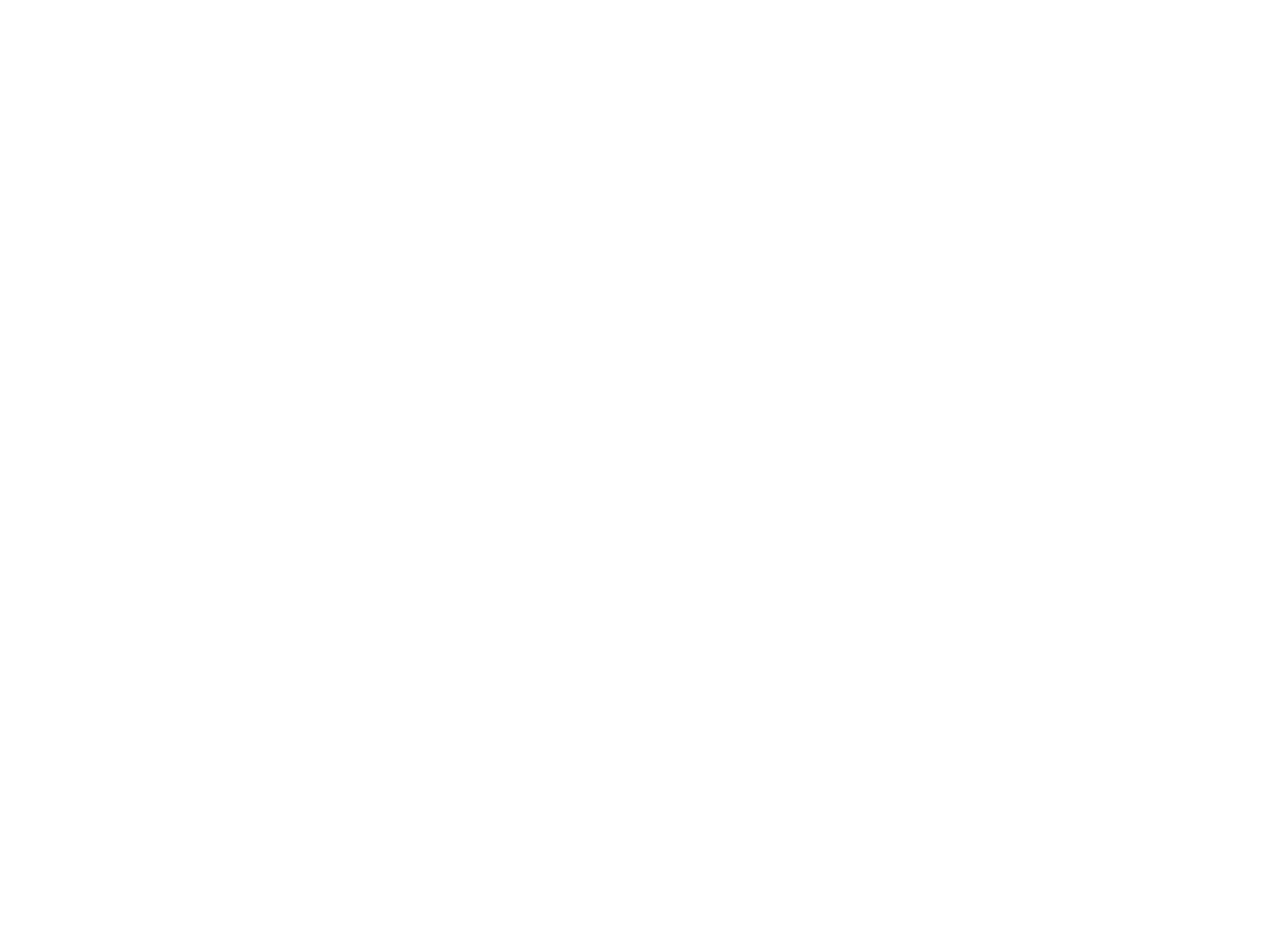
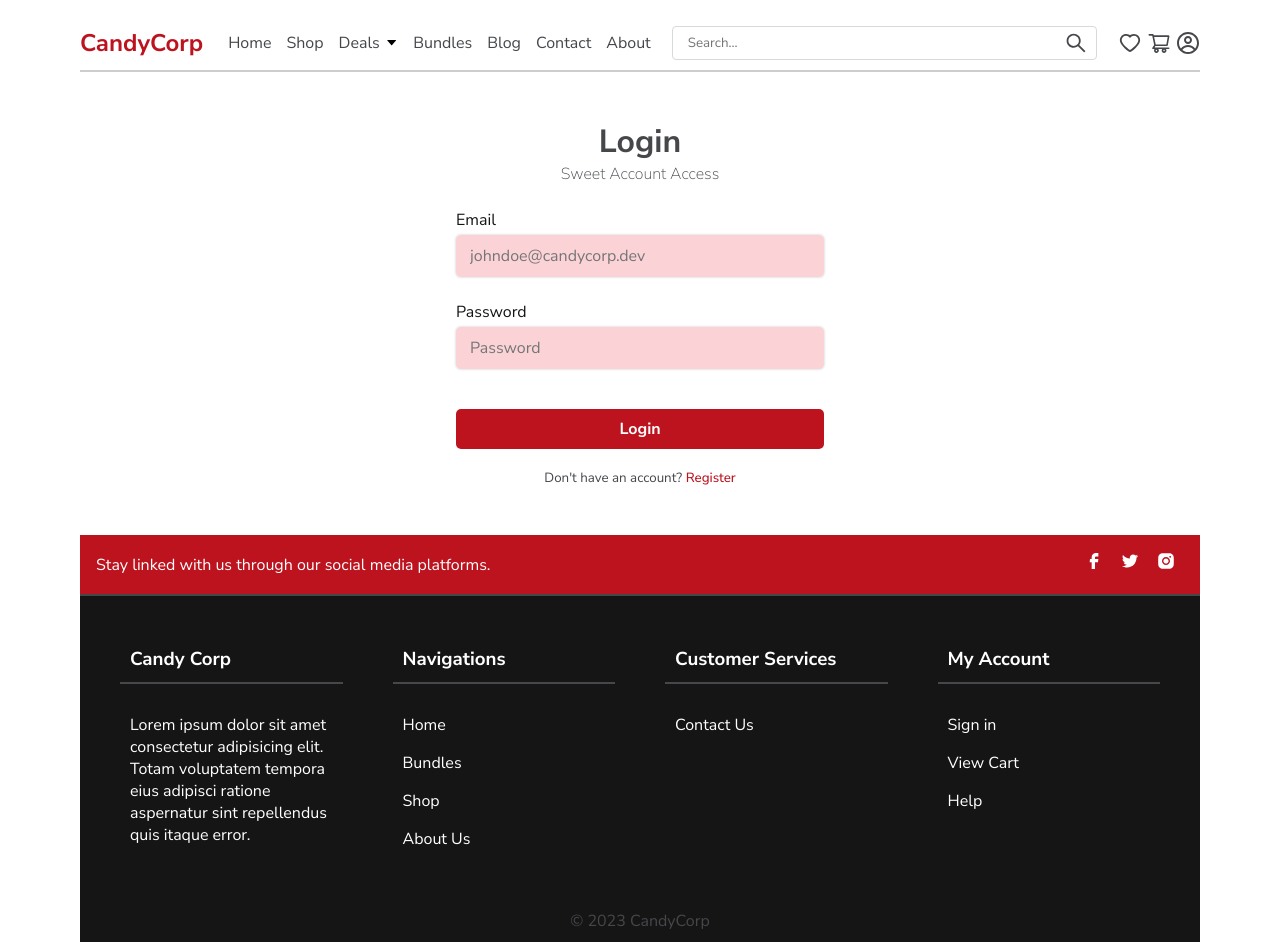
Before and after one commit to abdurrehman0206/CandyCorp-MERN, a React (Create React App) app in the folder frontend/: page /login in a window 1280 px wide. Before the commit this address had no page. Before the commit the page ends 800 px from the top, so only its background shows below. Built offline with nearby package versions, Linux system fonts and the light colour scheme.

Commit message:
Auth Pages Design Updates

```diff
--- a/frontend/src/App.js
+++ b/frontend/src/App.js
@@ -1,6 +1,7 @@
 import { Routes, Route, BrowserRouter } from "react-router-dom";
 import ScrollToTop from "react-scroll-to-top";
-import { Home, AboutUs, Bundles } from "./pages/imports";
+import { Home, AboutUs, Bundles, Login, SignUp } from "./pages/imports";
+
 import { Layout } from "./components/imports";
 
 function App() {
@@ -14,6 +15,8 @@
               <Route path="" element={<Home />} />
               <Route path="about" element={<AboutUs />} />
               <Route path="bundles" element={<Bundles />} />
+              <Route path="login" element={<Login />} />
+              <Route path="signup" element={<SignUp />} />
             </Route>
           </Routes>
         </BrowserRouter>
--- a/frontend/src/components/Layout/Layout.js
+++ b/frontend/src/components/Layout/Layout.js
@@ -18,7 +18,7 @@
     <>
       <Navbar />
       <ScrollTop />
-      <LandingHero />
+      {/* <LandingHero /> */}
       <Outlet />
       <Footer />
     </>
--- a/frontend/src/components/Navbar/Navbar.jsx
+++ b/frontend/src/components/Navbar/Navbar.jsx
@@ -1,4 +1,5 @@
 import { useState } from "react";
+import { useNavigate } from "react-router-dom";
 import SearchBar from "../Common/SearchBar";
 import Links from "./Links";
 import {
@@ -12,6 +13,7 @@
 import { CgProfile, CgFacebook } from "react-icons/cg";
 import { Link } from "react-router-dom";
 function Navbar() {
+  const nav = useNavigate();
   const navItems = [
     { name: "Home", path: "" },
     { name: "Shop", path: "shop" },
@@ -86,7 +88,14 @@
                     <li>My Account</li>
                     <li>Orders</li>
                   </ul>
-                  <button className="btn-box-primary">Sign in</button>
+                  <button
+                    className="btn-box-primary"
+                    onClick={() => {
+                      nav("/login");
+                    }}
+                  >
+                    Sign in
+                  </button>
                 </div>
               </div>
             </li>
--- a/frontend/src/components/Navbar/_Navbar.scss
+++ b/frontend/src/components/Navbar/_Navbar.scss
@@ -1,7 +1,7 @@
 .navbar-container {
   background-color: $theme-accent2;
   min-width: 100%;
-
+  margin-bottom: $xxxl;
   border-bottom: 2px solid rgba(0, 0, 0, 0.2);
   span {
     button {
--- a/frontend/src/index.css
+++ b/frontend/src/index.css
@@ -37,6 +37,7 @@
 body {
   color: #45474b;
   height: 100vh;
+  max-height: -moz-max-content;
   max-height: max-content;
 }
 
@@ -231,6 +232,7 @@
 .navbar-container {
   background-color: #ffffff;
   min-width: 100%;
+  margin-bottom: 2rem;
   border-bottom: 2px solid rgba(0, 0, 0, 0.2);
 }
 .navbar-container span button {
@@ -737,7 +739,8 @@
   padding: 0.75rem;
   background-color: rgba(0, 0, 0, 0.205);
   border-radius: 10px;
-  backdrop-filter: blur(3px);
+  -webkit-backdrop-filter: blur(3px);
+          backdrop-filter: blur(3px);
 }
 @media (max-width: 767px) {
   .landing-hero-container .landing-hero .landing-hero-content {
@@ -766,7 +769,8 @@
   color: #ffffff;
   background-color: rgba(0, 0, 0, 0.329);
   border: 1px solid #ffffff;
-  backdrop-filter: blur(3px);
+  -webkit-backdrop-filter: blur(3px);
+          backdrop-filter: blur(3px);
   box-shadow: 0 -2px 4px -2px rgba(0, 0, 0, 0.2);
   left: 0.5rem;
   right: 0.5rem;
@@ -892,6 +896,7 @@
   bottom: 0rem;
 }
 .about-us-wrapper .about-us .about-us-hero .swiper-wrapper {
+  width: -moz-max-content;
   width: max-content;
 }
 .about-us-wrapper .about-us .about-us-hero .swiper-wrapper .swiper-slide {
@@ -958,6 +963,7 @@
 
 .auth-wrapper {
   width: 100%;
+  height: -moz-max-content;
   height: max-content;
   margin: auto;
   display: flex;
@@ -967,12 +973,9 @@
 }
 
 .auth-form {
-  box-shadow: 0 0 10px #bc131f;
-  color: #ffffff;
   border-radius: 5px;
   padding: 1rem;
   width: 400px;
-  background-color: #151515;
   display: flex;
   flex-direction: column;
   justify-content: space-between;
@@ -985,16 +988,16 @@
   flex-direction: row;
   justify-content: space-between;
   align-items: center;
+  flex-wrap: wrap;
   width: 100%;
 }
 .auth-form .form-group label {
-  position: absolute;
-  top: -10px;
-  left: 10px;
-  flex-basis: 30%;
-  opacity: 0;
+  display: block;
+  padding: 0.25rem 0;
+  color: #151515;
 }
 .auth-form .form-group input {
+  box-shadow: 0 0 2px 1px rgba(0, 0, 0, 0.1);
   color: #45474b;
   background-color: rgba(234, 17, 122, 0.2588235294) !important;
   background-color: #fbd3d6 !important;
@@ -1005,12 +1008,11 @@
   padding: 0.5rem 0.75rem;
 }
 .auth-form .form-group input:focus {
+  box-shadow: 0px 0px 5px 1px rgba(0, 0, 0, 0.2);
   border: 2px solid #bc131f;
 }
-.auth-form .form-group input ~ label {
-  opacity: 1 !important;
-}
 .auth-form button {
+  margin-top: 1.25rem;
   font-size: 1rem;
   width: 100%;
 }
@@ -1055,6 +1057,4 @@
 .scroll-to-top {
   border-radius: 50% !important;
   background-color: #bc131f !important;
-}
-
-/*# sourceMappingURL=index.css.map */
+}/*# sourceMappingURL=index.css.map */
--- a/frontend/src/pages/AuthPages/Login.jsx
+++ b/frontend/src/pages/AuthPages/Login.jsx
@@ -46,7 +46,7 @@
             value={password || ""}
           />
         </div>
-        <button className="btn-primary" disabled={false}>
+        <button className="btn-box-primary" disabled={false}>
           {/* {loading ? "Logging In" : "Login"} */}
           Login
         </button>
--- a/frontend/src/pages/AuthPages/SignUp.jsx
+++ b/frontend/src/pages/AuthPages/SignUp.jsx
@@ -52,7 +52,7 @@
             type="email"
             className="form-control"
             id="email"
-            placeholder="johndoe@risidio.dev"
+            placeholder="johndoe@candycorp.dev"
             onChange={(e) => setEmail(e.target.value)}
           />
         </div>
@@ -77,7 +77,7 @@
             onChange={(e) => setImage(e.target.files[0])}
           />
         </div>
-        <button className="btn-primary" disabled={false}>
+        <button className="btn-box-primary" disabled={false}>
           {/* {loading ? "Signing Up" : "Signup"} */}
           Signup
         </button>
--- a/frontend/src/pages/AuthPages/_AuthPage.scss
+++ b/frontend/src/pages/AuthPages/_AuthPage.scss
@@ -1,32 +1,34 @@
 .auth-wrapper {
-  //   border: 1px solid red;
   width: 100%;
   height: max-content;
   margin: auto;
+
   @include flex-layout(row, center, center);
 }
 .auth-form {
-  box-shadow: 0 0 10px $theme-accent1;
-  color: $text-color;
+  // box-shadow: 0 0 10px $theme-accent1;
+  // color: $text-color;
   border-radius: 5px;
   padding: $lg;
   width: 400px;
-  background-color: $theme-accent3;
+  // background-color: $theme-accent3;
   //   height: 400px;
   @include flex-layout(column, space-between, center);
   gap: $xl;
   .form-group {
     position: relative;
     @include flex-layout(row, space-between, center);
+    flex-wrap: wrap;
     width: 100%;
     label {
-      position: absolute;
-      top: -10px;
-      left: 10px;
-      flex-basis: 30%;
-      opacity: 0;
+      display: block;
+      // flex-basis: 30%;
+
+      padding: $xs 0;
+      color: $theme-accent3;
     }
     input {
+      box-shadow: $box-shadow;
       color: $text-color-dark;
       background-color: #ea117a42 !important;
       background-color: lighten($theme-accent1, 50%) !important;
@@ -38,14 +40,13 @@
       //   border-bottom: 2px solid $theme-accent1;
       padding: $sm $md;
       &:focus {
+        box-shadow: $box-shadow-hover;
         border: 2px solid $theme-accent1;
-      }
-      & ~ label {
-        opacity: 1 !important;
       }
     }
   }
   button {
+    margin-top: $xl;
     font-size: 1rem;
     width: 100%;
   }
--- a/frontend/src/partials/_variables.scss
+++ b/frontend/src/partials/_variables.scss
@@ -4,6 +4,7 @@
 $lg: 1rem;
 $xl: 1.25rem;
 $xxl: 1.5rem;
+$xxxl: 2rem;
 
 $theme-accent1: #bc131f;
 $theme-accent2: #ffffff;
```
Also changed, not shown: 1 other file (tests, documents, lock files or other folders). Lines whose indentation alone changed are shown as unchanged.
